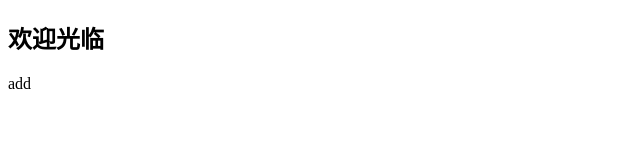
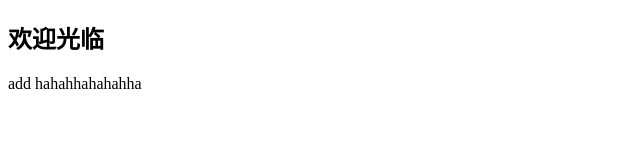
Before and after one commit to biebiebie202101/git_learning, a plain HTML site: page index.html in a window 1280 px wide. Shown: the whole page, without its empty margins (0-640 px from the left). Drawn offline with Linux system fonts and the light colour scheme.

Commit message:
hahahhaha write to index.html

```diff
--- a/index.html
+++ b/index.html
@@ -8,6 +8,6 @@
 
 <h2>欢迎光临</h2>
 add
-
+hahahhahahahha
 </body>
 </html>
```
Also changed, not shown: 1 other file.
